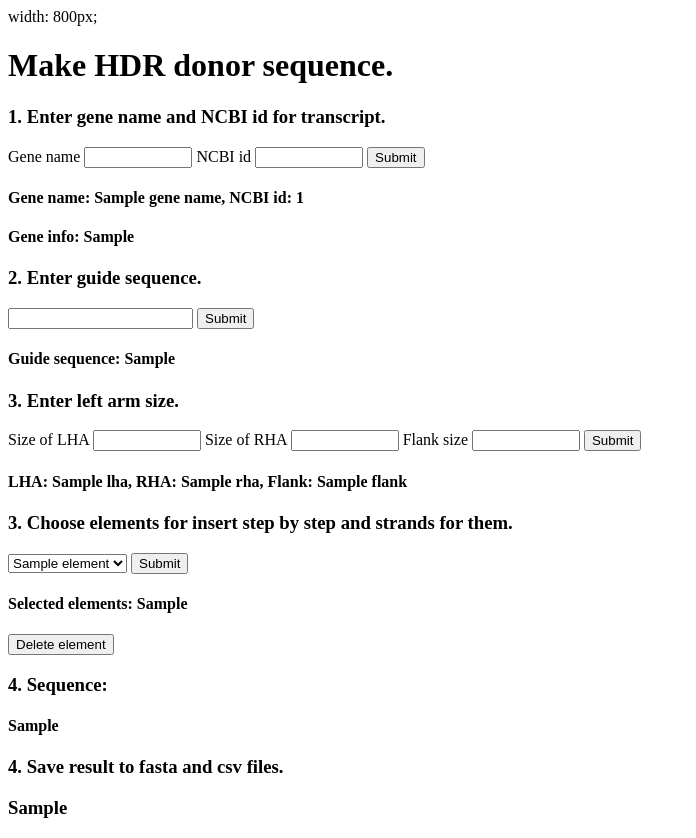
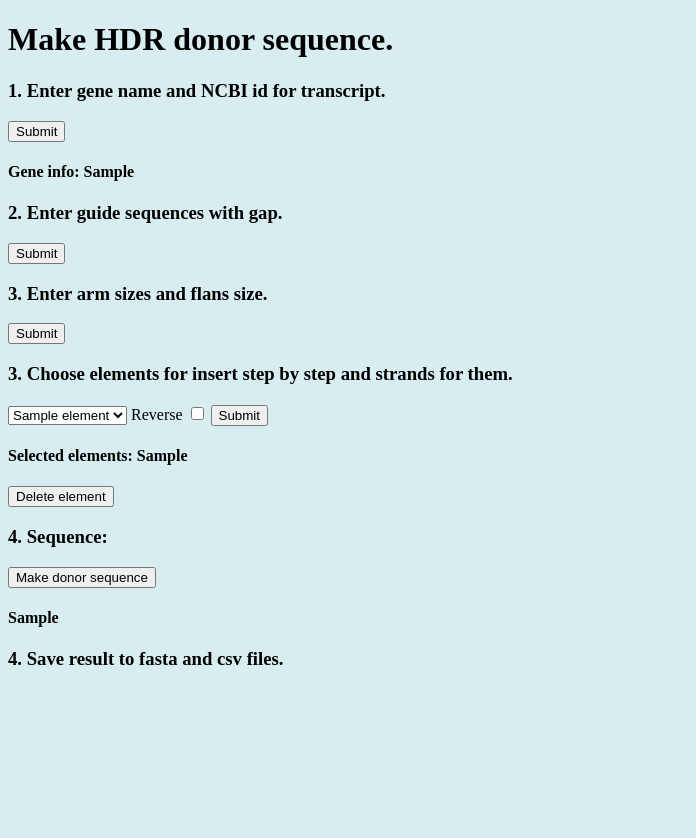
Before and after one commit to MDyakova/HDR_donor_design, a Flask app: template templates/home.html in a window 1280 px wide. Shown: the whole page, without its empty margins (0-696 px from the left). After the commit the page ends 665 px from the top, so only its background shows below. Run offline with Flask 3, Linux system fonts and the light colour scheme; the template is opened without the code that fills it: most values are stand-ins (such as "Sample title", 1, 10 or a date in 2020); parts of the project's set-up code (start-up, migrations or seed data) failed here and were passed over.

Commit message:
new forms

```diff
--- a/main.py
+++ b/main.py
@@ -1,63 +1,101 @@
 from flask import Flask, render_template, request, session, redirect, url_for
-from utilities import ensemble_info, ncbi_information, guide_info
+from utilities import ensemble_info, ncbi_information, guide_info, make_seqience
+from flask_wtf import FlaskForm
+from wtforms import StringField
 import pandas as pd
 
 app = Flask(__name__)
+app.config['SECRET_KEY'] = 'mysecretkey'  # Change this to a secure secret key
 
 element_sequnces_sequences = pd.read_excel('../HDR/data/all_sequences.xlsx', sheet_name='Sequences')
 element_sequnces_sequences = element_sequnces_sequences.groupby(by=['Elements', 'Names'], as_index=False).max()
 possible_elements = pd.unique(element_sequnces_sequences['Elements'] + '_' + element_sequnces_sequences['Names'])
 
-out_dict = {'gene_name':'', 'ncbi_id':'', 'guide_seq':'', 'lha':'', 'rha':'',
+out_dict = {'gene_name':'', 'ncbi_id':'', 'guide_seq':'', 'lha':400, 'rha':400,
             'ensemble_gene_seq':'', 'gene_dict':'', 'CDS_seq':'', 'position_insert_start':'',
-            'flank':'', 'guide':'', 'guide_cut_size':'', 'full_seq':'', 'possible_elements':possible_elements,
-            'selected_elements':[]}
+            'flank':100, 'guide':'', 'guide_cut_size':'', 'full_seq':'', 'possible_elements':possible_elements,
+            'selected_elements':[], 'make_sequence':False}
+
+colors = {'2A motif':'#0000EE',
+          'protein': '#00C957',
+          'cloning' : '#CDB38B',
+          'Stop codon': '#FF3030',
+          'Terminator': '#FF6103'}
+
+class Gene_info(FlaskForm):
+    text_field = StringField('Gene name', default='')
+    text_field2 = StringField('NCBI id', default='')
+
+class Guide_sequence(FlaskForm):
+    text_field3 = StringField('Guide sequence', default='', render_kw={'style': 'width: 700px;'})
+
+class Arm_size(FlaskForm):
+    text_field4 = StringField('Size of LHA', default='', render_kw={'style': 'width: 50px;'})
+    text_field5 = StringField('Size of RHA', default='', render_kw={'style': 'width: 50px;'})
+    text_field6= StringField('Flank size', default='', render_kw={'style': 'width: 50px;'})
 
 
 
 def index(out_dict):
 
+    gene_info_form = Gene_info()
+    guide_seq_form = Guide_sequence()
+    arm_size_form = Arm_size()
+
+    arm_size_form.text_field4.default = out_dict['lha']
+    arm_size_form.text_field5.default = out_dict['rha']
+    arm_size_form.text_field6.default = out_dict['flank']
+    arm_size_form.process()
+
+    forms={'gene_info_form':gene_info_form,
+           'guide_seq_form':guide_seq_form,
+           'arm_size_form':arm_size_form}
+
+
     if request.method == 'POST':
-        gene_name = request.form.get('gene_name')
-        ncbi_id = request.form.get('ncbi_id')
-        guide_seq = request.form.get('text1')
 
-        lha = request.form.get('lha')
-        rha = request.form.get('rha')
-        flank = request.form.get('flank')
+        if 'gene_info_form_submit' in request.form:
+            # Process form submission if needed
+            gene_name = gene_info_form.text_field.data
+            ncbi_id = gene_info_form.text_field2.data
 
-        if gene_name is not None:
+            print(ncbi_id)
+
             out_dict['gene_name'] = gene_name
-        if ncbi_id is not None:
             out_dict['ncbi_id'] = ncbi_id
-        if guide_seq is not None:
-            out_dict['guide_seq'] = guide_seq
-        if lha is not None:
-            out_dict['lha'] = int(lha)
-        if rha is not None:
-            out_dict['rha'] = int(rha)
-        if flank is not None:
-            out_dict['flank'] = int(flank)
 
-        if gene_name is not None:
             ensemble_gene_seq, gene_dict = ensemble_info(gene_name)
             out_dict['ensemble_gene_seq'] = ensemble_gene_seq
             out_dict['gene_dict'] = str(gene_dict)
 
-        if ncbi_id is not None:
             transcripts_info, CDS_seq = ncbi_information(ncbi_id)
             out_dict['CDS_seq'] = CDS_seq
 
-        if guide_seq is not None:
+        if 'guide_seq_form_submit' in request.form:
+            guide_seq = guide_seq_form.text_field3.data
+
+
+            out_dict['guide_seq'] = guide_seq
+
             position_insert_start, guide_cut_size, guide = guide_info(guide_seq, out_dict['CDS_seq'])
             out_dict['position_insert_start'] = position_insert_start
             out_dict['guide'] = guide
             out_dict['guide_cut_size'] = guide_cut_size
 
-        if out_dict['lha']!='':
+        if 'make_seq_submit' in request.form:
+            out_dict['make_sequence'] = True
+
+            lha = arm_size_form.text_field4.data
+            rha = arm_size_form.text_field5.data
+            flank = arm_size_form.text_field6.data
+
+            out_dict['lha'] = int(lha)
+            out_dict['rha'] = int(rha)
+            out_dict['flank'] = int(flank)
+
             LHA_sequence = (out_dict['ensemble_gene_seq'].split(out_dict['guide'])[0][-(out_dict['lha']
-                                                                           - out_dict['position_insert_start']):]
-                                                                           + out_dict['guide'][:out_dict['position_insert_start']])
+                                                                        - out_dict['position_insert_start']):]
+                                                                        + out_dict['guide'][:out_dict['position_insert_start']])
             RHA_sequence = (out_dict['guide'][-out_dict['guide_cut_size']:]
                             + out_dict['ensemble_gene_seq'].split(out_dict['guide'])[1][:(out_dict['rha'] - out_dict['guide_cut_size'])])
             left_flank = out_dict['ensemble_gene_seq'].split(LHA_sequence)[0][-out_dict['flank']:]
@@ -73,28 +111,54 @@ def index(out_dict):
                                     + "</span><span class='black-text'>" + right_flank
                                     + "</span>.")
 
+        if 'del_element_submit' in request.form:
+            if len(out_dict['selected_elements'])>0:
+                _ = out_dict['selected_elements'].pop()
+
+
+
         selected_element = request.form.get('dropdown')
+        checkbox_value = request.form.get('checkbox')
+
         if selected_element is not None:
-            out_dict['selected_elements'].append(selected_element)
-            print(out_dict['selected_elements'])
+            if checkbox_value == 'reverse':
+                out_dict['selected_elements'].append(selected_element + '_reverse')
+            else:
+                out_dict['selected_elements'].append(selected_element)
 
         item_to_delete = request.form.get('delete_item')
-        print(item_to_delete)
 
 
-        return render_template('home.html', **out_dict)
+        gene_info_form.text_field.default = out_dict['gene_name']
+        gene_info_form.text_field2.default = out_dict['ncbi_id']
+        gene_info_form.process()
 
-    return render_template('home.html', **out_dict)
+        guide_seq_form.text_field3.default = out_dict['guide_seq']
+        guide_seq_form.process()
+
+
+        forms={'gene_info_form':gene_info_form,
+                'guide_seq_form':guide_seq_form,
+                'arm_size_form':arm_size_form}
+
+        return render_template('home.html', out_dict = out_dict, forms=forms)
+
+    return render_template('home.html', out_dict = out_dict, forms=forms)
 
 @app.route('/', methods=['GET', 'POST'])
 def root():
     return index(out_dict)
 
-@app.route('/button_clicked', methods=['POST'])
-def button_clicked():
-    if len(out_dict['selected_elements'])>0:
-        _ = out_dict['selected_elements'].pop()
-    return redirect(url_for('root'))
+# @app.route('/button_clicked', methods=['POST'])
+# def button_clicked():
+#     if len(out_dict['selected_elements'])>0:
+#         _ = out_dict['selected_elements'].pop()
+#     return redirect(url_for('root'))
+
+# @app.route('/button_clicked2', methods=['POST'])
+# def button_clicked2():
+#     out_dict['make_sequence'] = True
+#     return redirect(url_for('root'))
 
 if __name__ == '__main__':
     app.run(debug=True)
--- a/static/style.css
+++ b/static/style.css
@@ -12,6 +12,10 @@
 /* Enable text wrapping within the container */
 .container {
     white-space: pre-line;
+}
+
+body {
+    background-color: #d8edf0; /* Set your desired background color here */
 }
 
 /* CSS classes for different text colors */
--- a/templates/home.html
+++ b/templates/home.html
@@ -7,26 +7,41 @@
 
 </head>
 <body>
-    width: 800px;
     <h1>Make HDR donor sequence.</h1>
     <h3>1. Enter gene name and NCBI id for transcript. </h3>
     <form method="POST">
-        <label for="gene_name">Gene name</label>
-        <input type="text" name="gene_name" value="" style="width: 100px;">
-        <label for="ncbi_id">NCBI id</label>
-        <input type="text" name="ncbi_id" value="" style="width: 100px;">
-        <input type="submit">
+        {{ forms['gene_info_form'].hidden_tag() }}
+        <div>
+            {{ forms['gene_info_form'].text_field.label }} {{ forms['gene_info_form'].text_field }}
+            {{ forms['gene_info_form'].text_field2.label }} {{ forms['gene_info_form'].text_field2 }}
+            <input type="submit" value="Submit" name="gene_info_form_submit">
+        </div>
     </form>
-    <h4>Gene name: {{ gene_name }},  NCBI id: {{ ncbi_id }}</h4>
-    <h4>Gene info: {{ gene_dict }}</h4>
-    <h3>2. Enter guide sequence. </h3>
+    <h4>Gene info: {{ out_dict['gene_dict'] }}</h4>
+    <h3>2. Enter guide sequences with gap. </h3>
     <form method="POST">
+        {{ forms['guide_seq_form'].hidden_tag() }}
+        <div>
+            {{ forms['guide_seq_form'].text_field3.label }} {{ forms['guide_seq_form'].text_field3 }}
+            <input type="submit" value="Submit" name="guide_seq_form_submit">
+        </div>
+    </form>
+    <!-- <form method="POST">
         <input name="text1">
         <input type="submit">
     </form>
-    <h4>Guide sequence: {{ guide_seq }}</h4>
-    <h3>3. Enter left arm size. </h3>
+    <h4>Guide sequence: {{ guide_seq }}</h4> -->
+    <h3>3. Enter arm sizes and flans size. </h3>
     <form method="POST">
+        {{ forms['arm_size_form'].hidden_tag() }}
+        <div>
+            {{ forms['arm_size_form'].text_field4.label }} {{ forms['arm_size_form'].text_field4 }}
+            {{ forms['arm_size_form'].text_field5.label }} {{ forms['arm_size_form'].text_field5 }}
+            {{ forms['arm_size_form'].text_field6.label }} {{ forms['arm_size_form'].text_field6 }}
+            <input type="submit" value="Submit" name="arm_size_form_submit">
+        </div>
+    </form>
+    <!-- <form method="POST">
         <label for="lha">Size of LHA</label>
         <input type="text" name="lha" value="" style="width: 100px;">
         <label for="rha">Size of RHA</label>
@@ -35,24 +50,32 @@
         <input type="text" name="flank" value="" style="width: 100px;">
         <input type="submit" value="Submit">
     </form>
-    <h4>LHA: {{ lha }}, RHA: {{ rha }}, Flank: {{ flank }}</h4>
+    <h4>LHA: {{ lha }}, RHA: {{ rha }}, Flank: {{ flank }}</h4> -->
     <h3>3. Choose elements for insert step by step and strands for them. </h3>
     <form method="POST">
         <select name="dropdown">
-            {% for element in possible_elements %}
+            {% for element in out_dict['possible_elements'] %}
                 <option value="{{ element }}">{{ element }}</option>
             {% endfor %}
         </select>
+        <label for="checkbox">Reverse</label>
+        <input type="checkbox" id="checkbox" name="checkbox" value="reverse">
         <input type="submit" value="Submit">
     </form>
-    <h4>Selected elements: {{ selected_elements }}</h4>
-    <form method="POST" action="/button_clicked">
+    <h4>Selected elements: {{ out_dict['selected_elements'] }}</h4>
+    <!-- <form method="POST" action="/button_clicked">
         <button type="submit">Delete element</button>
+    </form> -->
+    <form method="POST">
+        <input type="submit" value="Delete element" name="del_element_submit">
     </form>
     <h3>4. Sequence: </h3>
-    <h4 class="wrap-text">{{ full_seq | safe }}</h4>
+    <form method="POST">
+        <input type="submit" value="Make donor sequence" name="make_seq_submit">
+    </form>
+    <h4 class="wrap-text">{{ out_dict['full_seq'] | safe }}</h4>
     <h3>4. Save result to fasta and csv files. </h3>
-    <h3>{{ utc_dt }}</h3>
+
 
 
 
```
Also changed, not shown: utilities.py (+47 -0 lines).
